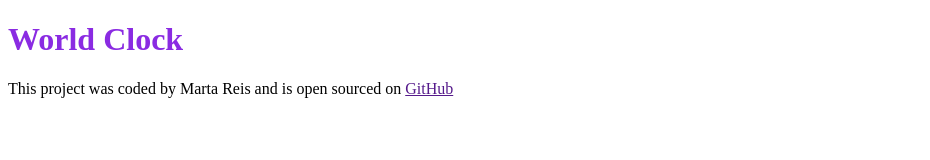
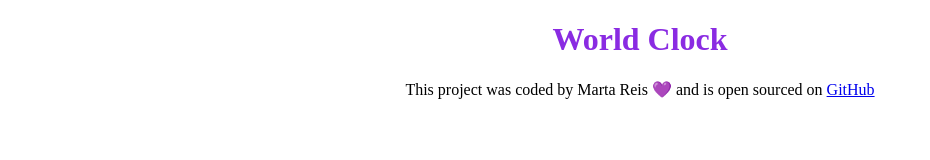
Before and after one commit to reis-marta/World-Clock-Project, a plain HTML site: page index.html in a window 1280 px wide. Shown: the whole page, without its empty margins (0-930 px from the left). Drawn offline with Linux system fonts and the light colour scheme.

Commit message:
link to Github

```diff
--- a/css/style.css
+++ b/css/style.css
@@ -1,3 +1,8 @@
 h1 {
   color: blueviolet;
+  text-align: center;
 }
+
+footer {
+  text-align: center;
+}
--- a/index.html
+++ b/index.html
@@ -9,8 +9,13 @@
   <body>
     <h1>World Clock</h1>
     <footer>
-      This project was coded by Marta Reis and is open sourced on
-      <a href="" target="_blank">GitHub</a>
+      This project was coded by Marta Reis 💜 and is open sourced on
+      <a
+        href="https://github.com/reis-marta/World-Clock-Project"
+        target="_blank"
+      >
+        GitHub</a
+      >
     </footer>
     <script src="javascript/style.js"></script>
   </body>
```
